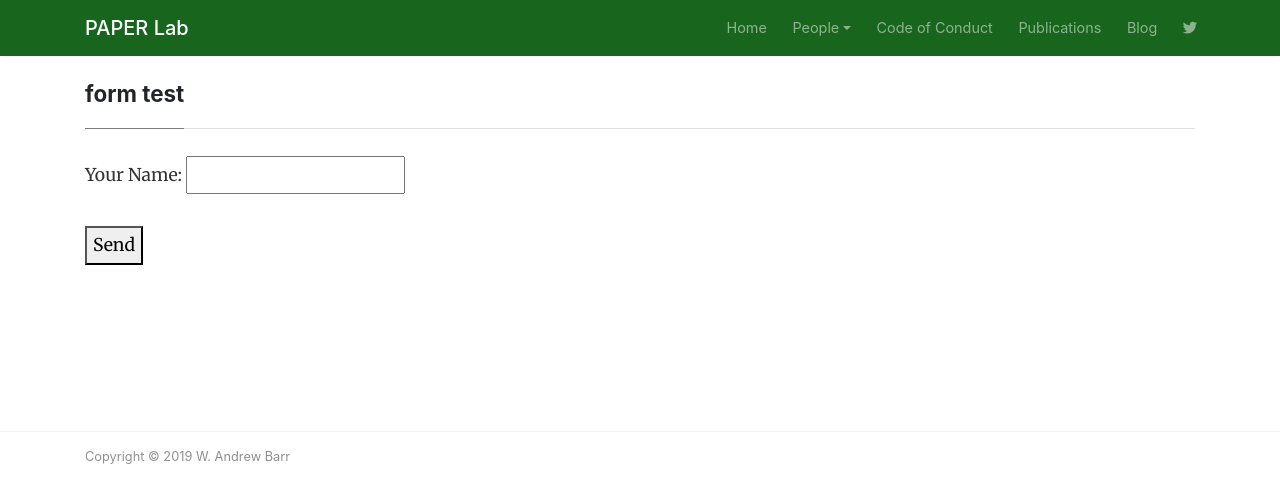
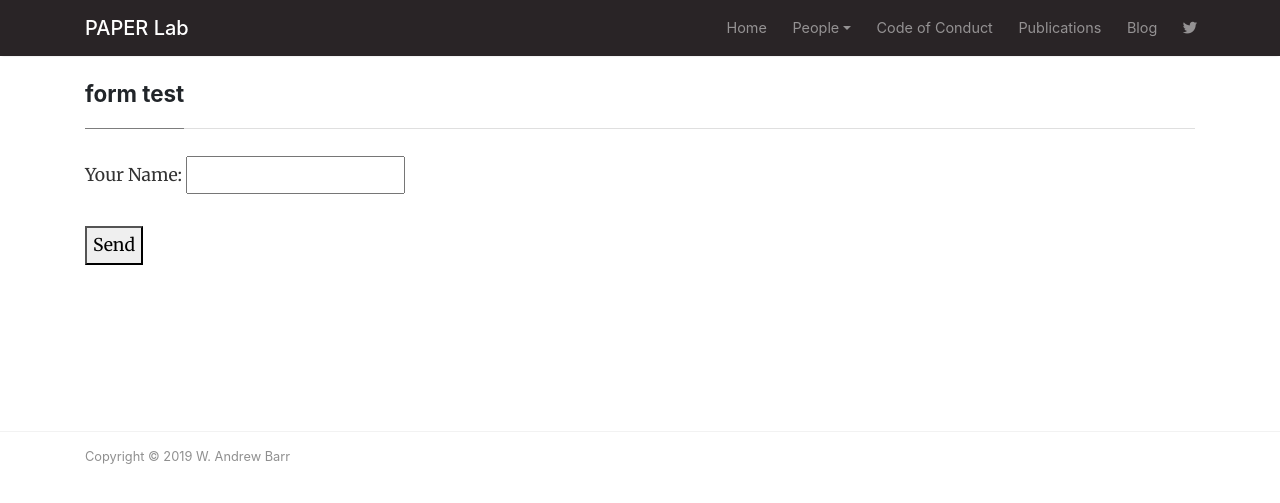
Before and after one commit to wabarr/PAPER, a Jekyll site: the page built from formtest.md, in a window 1280 px wide. Shown: the top 503 px of the page. Built offline with Jekyll 4.4.1, drawn with Linux system fonts in a browser that asks for light colours; nearby versions of some CDN libraries; comment, search, counter and statistics services are not loaded.

Commit message:
color tweaks to match logo

```diff
--- a/_layouts/default.html
+++ b/_layouts/default.html
@@ -42,7 +42,7 @@
 
 <!-- Begin Menu Navigation
 ================================================== -->
-<nav class="navbar navbar-expand-lg navbar-dark fixed-top mediumnavigation nav-down" style="background-color: #18661e;">
+<nav class="navbar navbar-expand-lg navbar-dark fixed-top mediumnavigation nav-down" style="background-color: #292426;">
 
     <div class="container pr-0">
 
--- a/assets/css/customizations.css
+++ b/assets/css/customizations.css
@@ -12,3 +12,11 @@
   padding-left: 30px ;
   text-indent: -30px ;
 }
+
+a {
+	color:#F26924;
+}
+
+a:hover{
+	color:#EE9423;
+}
```
